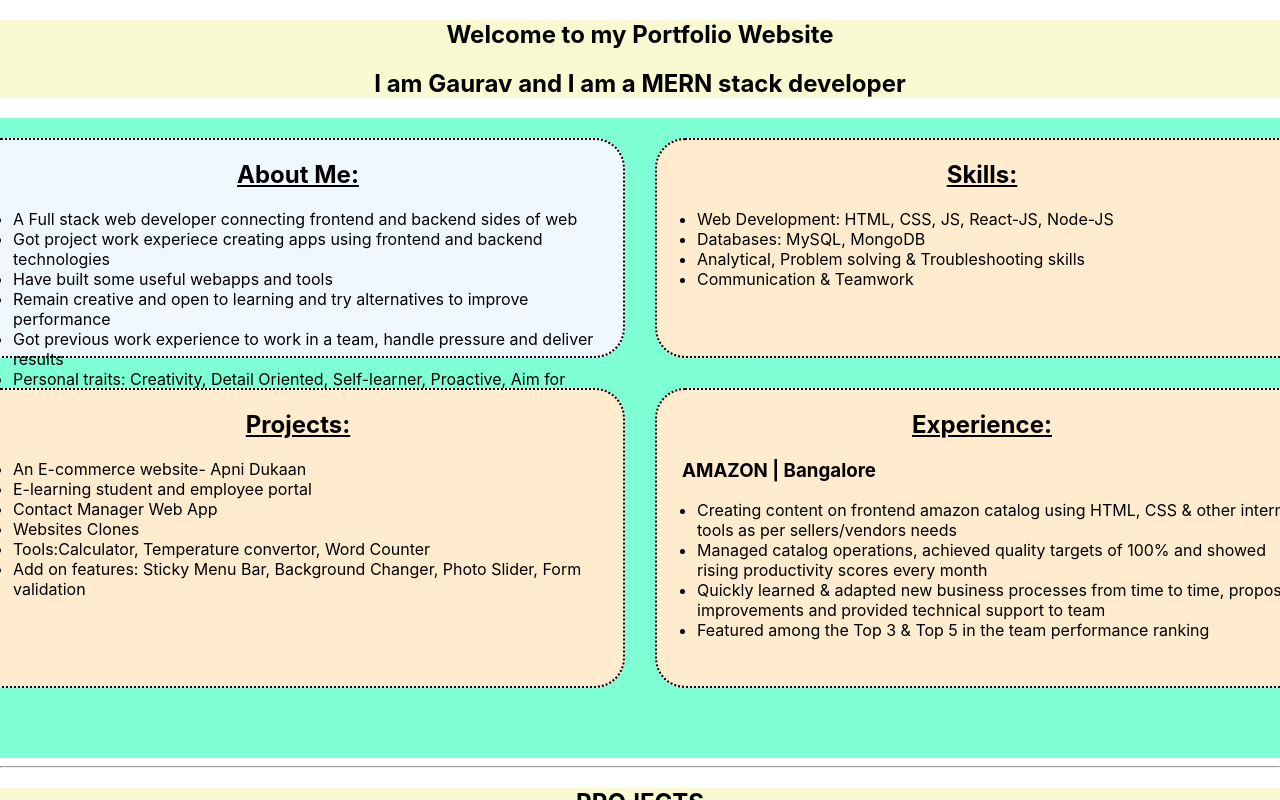
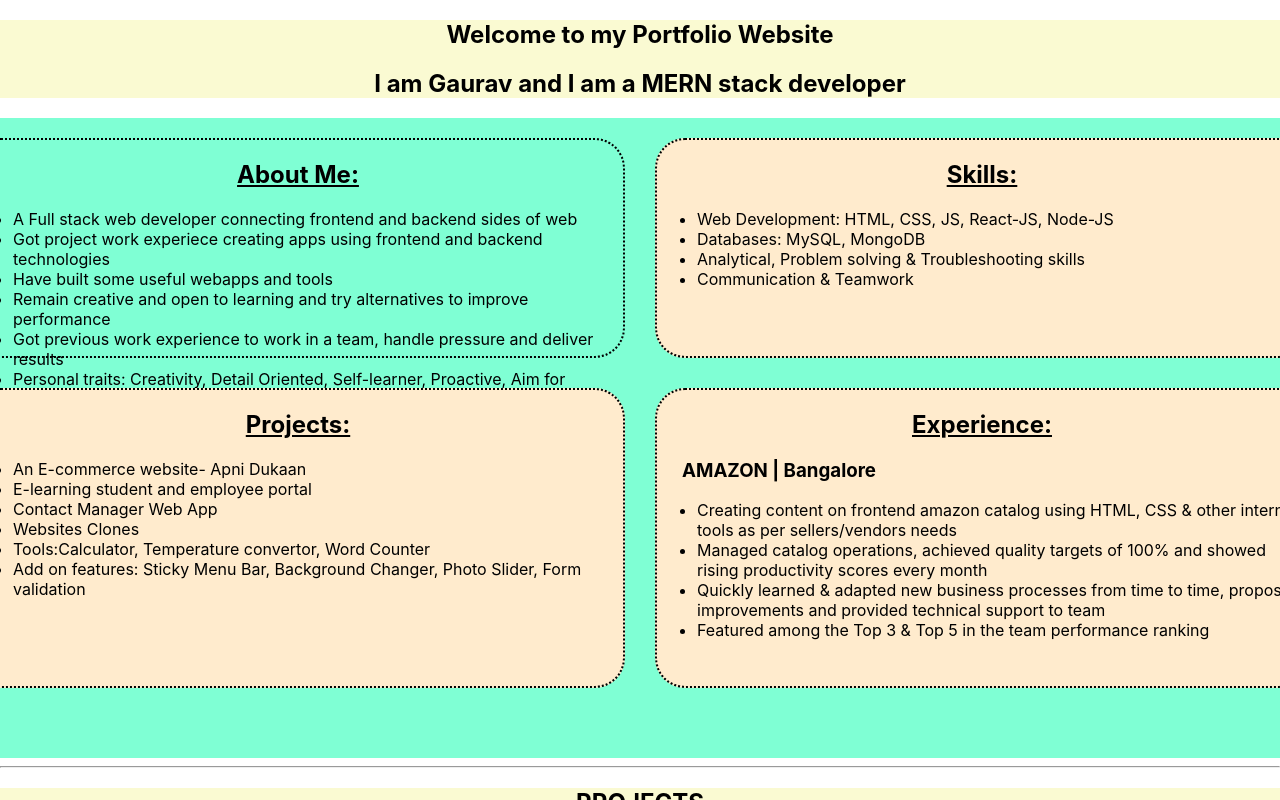
Before and after one commit to GauravKuP/Portfolio, a React (Vite) app in the folder Frontend/: page / in a window 1280 px wide. In both pictures the pointer is over the element 298 px from the left and 247 px from the top of the page. Shown: the top 800 px of the page. Built offline with nearby package versions, Linux system fonts and the light colour scheme.

Commit message:
color updates

```diff
--- a/Frontend/src/Components/Child1.css
+++ b/Frontend/src/Components/Child1.css
@@ -21,8 +21,8 @@
     /* cursor:pointer; */
 }
 .block:hover{
-    background-color: aliceblue;
-
+    background-color:aquamarine;
+    color:black;
 }
 
 .heading{
--- a/Frontend/src/Components/Projects.css
+++ b/Frontend/src/Components/Projects.css
@@ -27,7 +27,7 @@ a:visited{
     color:brown;
 }
 a:hover{
-    color:orange;
+    color:brown;
 }
 a:active{
     color:red;
```
